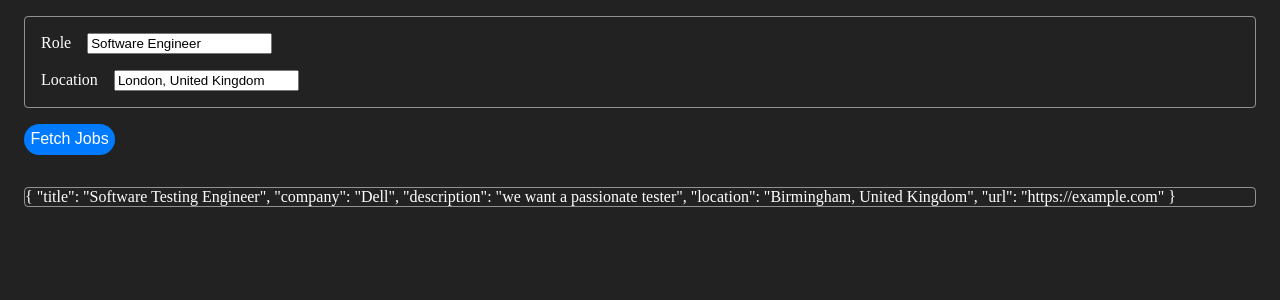
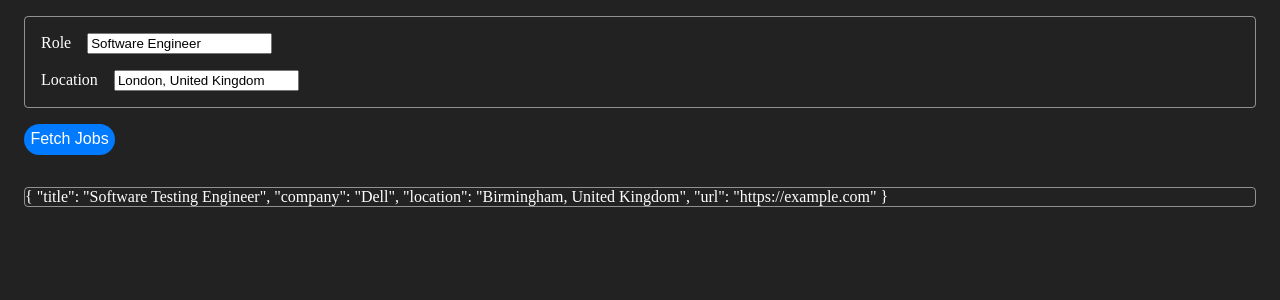
Before and after one commit to akanksh-ch/linkedin-scraper, a Vue app: page / in a window 1280 px wide. Shown: the top 300 px of the page. Built offline with nearby package versions, Linux system fonts and the light colour scheme.

Commit message:
Removed description from JobsPage.vue

```diff
--- a/src/components/JobsPage.vue
+++ b/src/components/JobsPage.vue
@@ -4,7 +4,7 @@
     import { ref } from 'vue';
 
     const jobs = ref([
-        {title: 'Software Testing Engineer', company: 'Dell', description: 'we want a passionate tester', location: 'Birmingham, United Kingdom', url: 'https://example.com'}
+        {title: 'Software Testing Engineer', company: 'Dell', location: 'Birmingham, United Kingdom', url: 'https://example.com'}
     ])
 </script>
 
```
